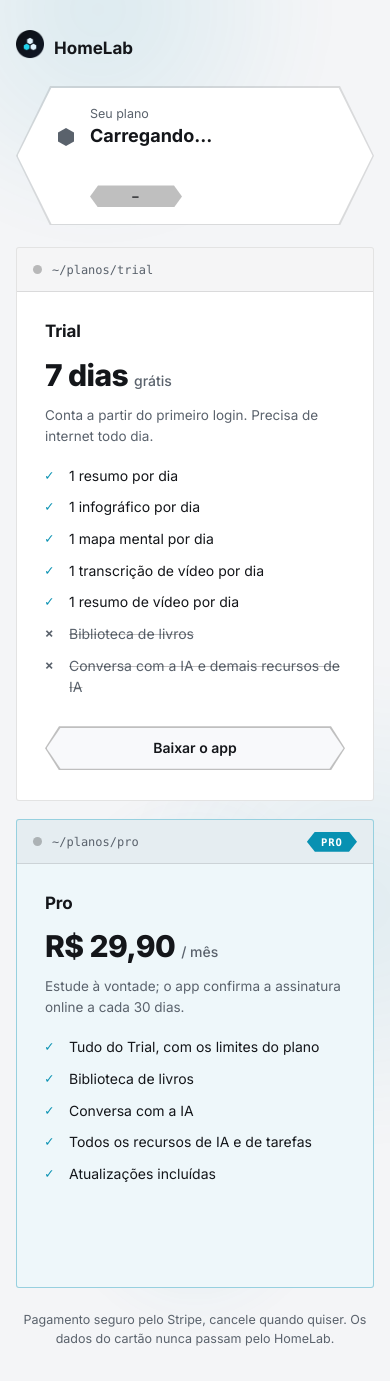
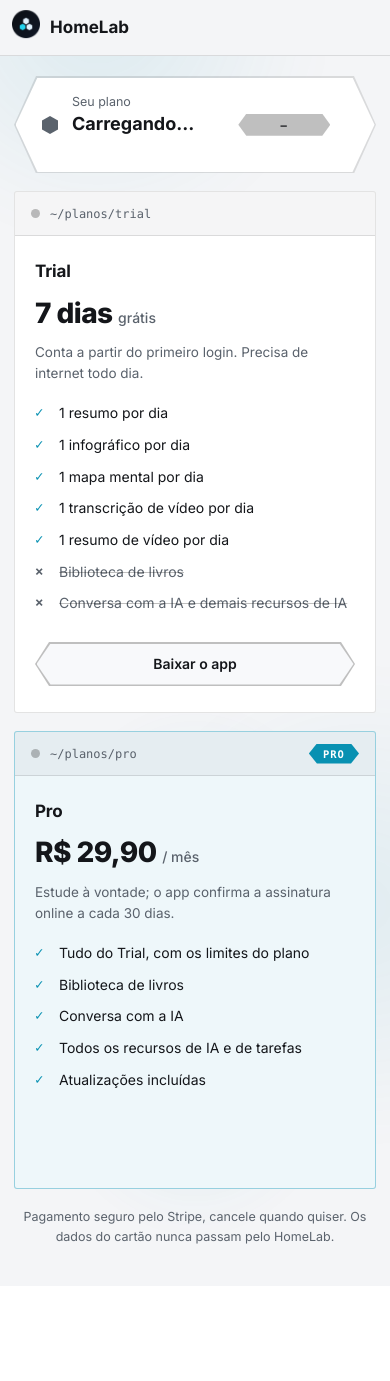
Before and after one commit to tthheusalmeida/homelab-web, a PHP site: page /assinaturas/ in a window 390 px wide. After the commit the page ends 1244 px from the top, so only its background shows below. Run offline with PHP 8.4, Linux system fonts and the light colour scheme; some libraries are stand-ins or nearby versions.

Commit message:
feat(site): add desktop-height header and mobile layout to subscriptions
The /assinaturas header now matches the desktop app (56px, scrolls with the page), and the page stacks plans, status banner and snackbar for phones.

Co-Authored-By: Claude Sonnet 5.5 <noreply@anthropic.com>
Claude-Session: https://claude.ai/code/session_0127kaQsp1ocrrSperApR2sx

```diff
--- a/site/assets/css/account.css
+++ b/site/assets/css/account.css
@@ -2,12 +2,16 @@
 body { position: relative; isolation: isolate; min-height: 100svh; display: grid; place-items: center; padding: 32px 16px; overflow-x: hidden; overflow-y: auto; }
 .acc { width: min(560px, 100%); display: grid; gap: 22px; text-align: center; }
 .acc.wide { width: min(900px, 100%); }
-.acc [hidden] { display: none !important; }
+.acc [hidden], .acc-header [hidden] { display: none !important; }
 .btn[disabled] { opacity: 0.55; cursor: not-allowed; }
 
 /* ───────── Estrutura ───────── */
+/* Header igual ao do app desktop: 56px (h-14), rola com a página, borda embaixo e 16px nas laterais. */
+body.has-header { display: block; place-items: normal; padding: 0; }
+.acc-header { position: relative; z-index: 50; display: flex; align-items: center; justify-content: space-between; gap: 12px; height: 56px; padding: 0 16px; border-bottom: 1px solid var(--line); background: var(--bg); }
+.has-header .acc { margin: 0 auto; padding: 32px 16px 56px; width: min(932px, 100%); }
+.acc-userbar span { min-width: 0; overflow: hidden; text-overflow: ellipsis; white-space: nowrap; }
 .acc-brand { display: inline-flex; align-items: center; gap: 10px; justify-content: center; font-weight: 700; font-size: 17px; }
-.acc-top { display: flex; align-items: center; justify-content: space-between; gap: 16px; flex-wrap: wrap; min-height: 32px; }
 .acc-userbar { display: flex; align-items: center; gap: 14px; font-size: 13px; color: var(--muted); }
 .acc-link { background: none; border: 0; padding: 4px 0; font: 600 13px var(--sans); color: var(--text); cursor: pointer; border-bottom: 1px solid var(--line-strong); transition: border-color 0.3s var(--ease), color 0.3s; }
 .acc-link:hover { border-color: var(--accent); color: var(--accent); }
@@ -157,9 +161,21 @@ body::after { bottom: -34vmax; right: -22vmax; animation: accDrift 22s ease-in-o
 }
 @keyframes accPop { 0% { transform: scale(0); } 70% { transform: scale(1.25); } 100% { transform: scale(1); } }
 
+/* Celular: mesma lógica da landing (empilha, reduz recortes e espaçamentos) */
+@media (max-width: 620px) {
+  .acc-header { padding: 0 12px; }
+  .acc-userbar { gap: 10px; min-width: 0; }
+  .acc-userbar span { max-width: 38vw; }
+  .has-header .acc { padding: 20px 14px 40px; gap: 18px; }
+  .acc-status { --cut: 22px; flex-wrap: wrap; gap: 10px 14px; min-height: 0; padding: 16px calc(var(--cut) + 6px); }
+  .acc-pill { margin-left: 30px; }
+  .plan-body { padding: 22px 20px 26px; }
+  .acc .plan .price { font-size: 28px; }
+  .plan-foot .btn { width: 100%; }
+  .snack-region[data-region="corner"] { left: 16px; align-items: stretch; }
+}
 @media (max-width: 560px) {
-  .acc-status { flex-wrap: wrap; }
-  .acc-pill { margin-left: 32px; }
+  .acc-card { padding: 28px 20px; }
 }
 @media (prefers-reduced-motion: reduce) {
   body::before, body::after, .acc-brand img, .acc-card::before, .acc-dot { animation: none !important; }
--- a/site/assinaturas/index.html
+++ b/site/assinaturas/index.html
@@ -12,15 +12,15 @@
   <link rel="stylesheet" href="/styles.css" />
   <link rel="stylesheet" href="/assets/css/account.css" />
 </head>
-<body>
+<body class="has-header">
+  <header class="acc-header">
+    <a class="acc-brand" href="/"><img src="/assets/icon.png" alt="" width="28" height="28" /> HomeLab</a>
+    <div class="acc-userbar" id="userbar" hidden>
+      <span id="user"></span>
+      <button class="acc-link" id="logout" type="button">Sair</button>
+    </div>
+  </header>
   <main class="acc wide">
-    <header class="acc-top">
-      <a class="acc-brand" href="/"><img src="/assets/icon.png" alt="" width="28" height="28" /> HomeLab</a>
-      <div class="acc-userbar" id="userbar" hidden>
-        <span id="user"></span>
-        <button class="acc-link" id="logout" type="button">Sair</button>
-      </div>
-    </header>
 
     <section class="acc-status hx" id="status" data-state="loading" aria-live="polite">
       <span class="acc-dot" aria-hidden="true"></span>
```
